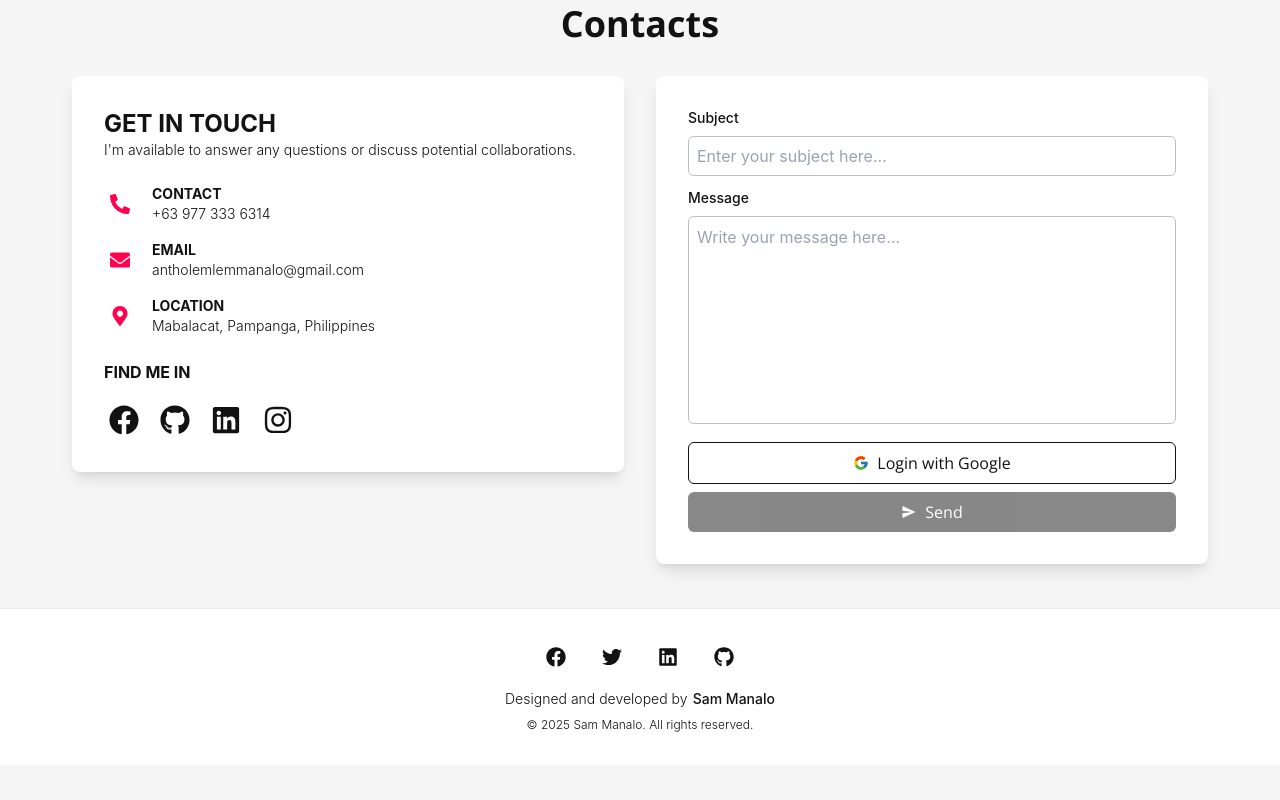
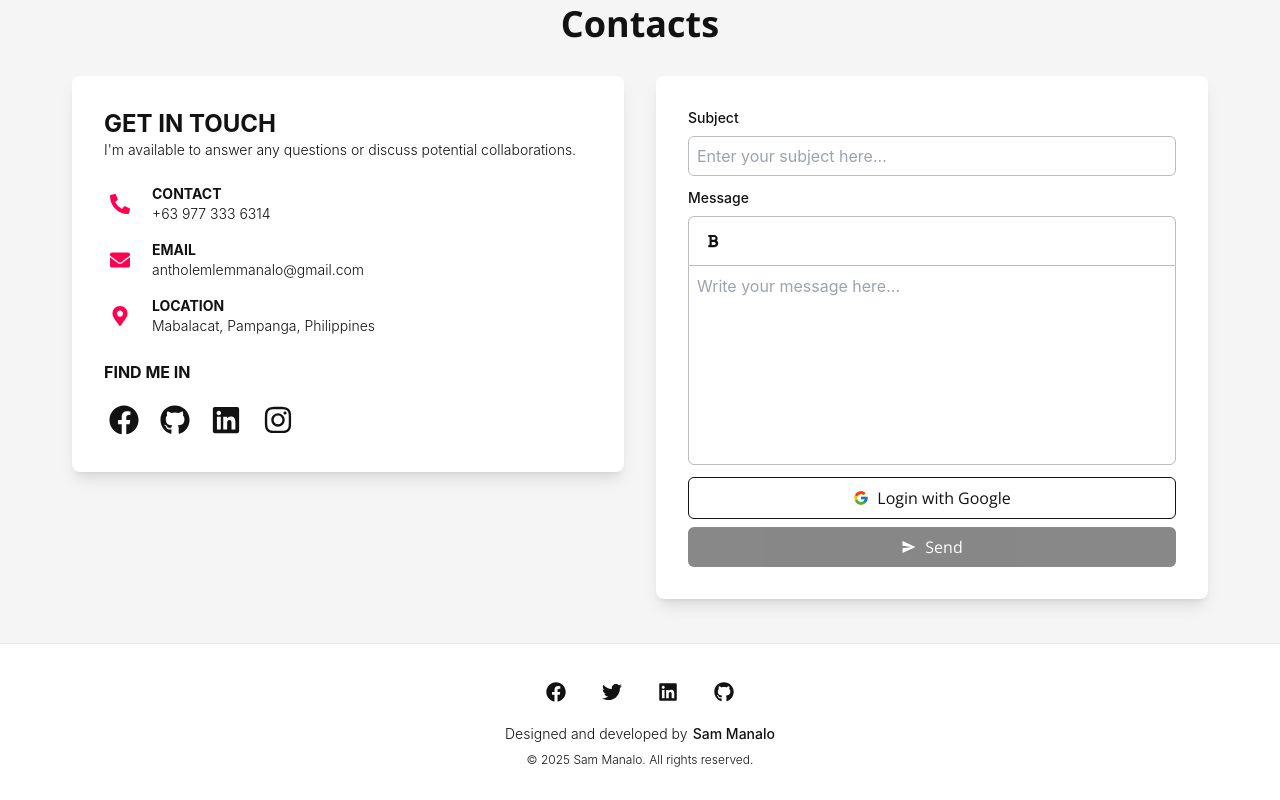
Before and after one commit to Antholem/web-portfolio, a React (Create React App) app in the folder portfolio/client/: page / in a window 1280 px wide. Shown: the part 1800-2600 px from the top of the page. Before the commit the page ends 2565 px from the top, so only its background shows below. Built offline with nearby package versions, Linux system fonts and the light colour scheme.

Commit message:
Basic layout for text editor using tiptap library

```diff
--- a/portfolio/client/package.json
+++ b/portfolio/client/package.json
@@ -5,6 +5,7 @@
   "dependencies": {
     "axios": "^1.7.9",
     "cra-template": "1.2.0",
+    "draft-js": "^0.11.7",
     "firebase": "^11.1.0",
     "react": "^18.3.0",
     "react-dom": "^18.3.0",
--- /dev/null
+++ b/portfolio/client/src/components/TextEditor.js
@@ -0,0 +1,95 @@
+import React, { useState, useRef, useEffect } from "react";
+import { useThemeStore } from "../store/themeStore";
+import { Editor, EditorState, RichUtils, ContentState } from "draft-js";
+import "draft-js/dist/Draft.css";
+import { FaBold } from "react-icons/fa";
+import { IconButton } from "./";
+
+const TextEditor = ({
+  placeholder = "Write your message...",
+  size = "md",
+  isRequired = false,
+  value = "", // Default value is an empty string
+  onChange = () => {}, // Ensure onChange is always a function
+  className = "",
+  ...props
+}) => {
+  const { theme } = useThemeStore();
+  const editorRef = useRef(null);
+
+  const [editorState, setEditorState] = useState(() =>
+    value ? EditorState.createWithContent(ContentState.createFromText(value)) : EditorState.createEmpty()
+  );
+
+  // Update state when `value` prop changes
+  useEffect(() => {
+    if (value !== editorState.getCurrentContent().getPlainText()) {
+      setEditorState(EditorState.createWithContent(ContentState.createFromText(value)));
+    }
+  }, [value]);
+
+  // Check if Bold is active
+  const isBoldActive = editorState.getCurrentInlineStyle().has("BOLD");
+
+  // Function to toggle Bold style
+  const toggleBold = (event) => {
+    event.preventDefault();
+    setEditorState(RichUtils.toggleInlineStyle(editorState, "BOLD"));
+  };
+
+  // Handle text changes and call `onChange`
+  const handleEditorChange = (newEditorState) => {
+    setEditorState(newEditorState);
+    if (typeof onChange === "function") {
+      onChange(newEditorState.getCurrentContent().getPlainText());
+    }
+  };
+
+  // Check if editor is empty
+  const isEditorEmpty = !editorState.getCurrentContent().hasText();
+
+  /** Styles for size */
+  const sizeStyles = {
+    xs: "h-20 text-xs",
+    sm: "h-24 text-sm",
+    md: "h-32 text-base",
+    lg: "h-40 text-lg",
+  };
+
+  return (
+    <div className={`rounded-md ${theme === "dark" ? "bg-dark-paper" : "bg-light-paper"} ${className}`}>
+      {/* Toolbar */}
+      <div className={`p-2 border-t border-r border-l rounded-t-md ${theme === "dark" ? "bg-dark- border-dark-text-disabled" : "bg-light-paper border-light-text-disabled"}`}>
+        <IconButton
+          type="button"
+          onMouseDown={toggleBold}
+          aria-label="bold"
+          icon={<FaBold className={isBoldActive ? "text-brand" : ""} />}
+          variant="text"
+          size="xs"
+        />
+      </div>
+
+      {/* Editor */}
+      <div
+        className={`border rounded-b-md focus-within:border-brand p-2 min-h-[200px] cursor-text relative ${theme === "dark" ? "bg-dark- border-dark-text-disabled hover:border-dark-text-primary" : "bg-light-paper border-light-text-disabled hover:border-light-text-primary"} ${sizeStyles[size]}`}
+        tabIndex="0"
+        onClick={() => editorRef.current.focus()}
+      >
+        {isEditorEmpty && (
+          <div className="absolute top-2 left-2 text-gray-400 pointer-events-none">
+            {placeholder}
+          </div>
+        )}
+        <Editor
+          ref={editorRef}
+          editorState={editorState}
+          onChange={handleEditorChange}
+          {...props}
+        />
+      </div>
+    </div>
+  );
+};
+
+export default TextEditor;
--- a/portfolio/client/src/components/index.js
+++ b/portfolio/client/src/components/index.js
@@ -5,6 +5,7 @@ import Icon from "./Icon";
 import IconButton from "./IconButton";
 import Input from "./Input";
 import TextArea from "./TextArea";
+import TextEditor from "./TextEditor";
 import Tooltip from "./Tooltip";
 
 export {
@@ -15,5 +16,6 @@ export {
     IconButton,
     Input,
     TextArea,
+    TextEditor,
     Tooltip
 };
--- a/portfolio/client/src/views/Contacts.js
+++ b/portfolio/client/src/views/Contacts.js
@@ -13,7 +13,7 @@ import { IoMdSend } from "react-icons/io";
 import { FcGoogle } from "react-icons/fc";
 import { signInWithPopup, GoogleAuthProvider } from "firebase/auth";
 import { auth } from "../config/firebase";
-import { Button, Card, Icon, IconButton, Input, TextArea, Tooltip } from "../components";
+import { Button, Card, Icon, IconButton, Input, TextArea, TextEditor, Tooltip } from "../components";
 
 const Contacts = () => {
     /** Contact Details */
@@ -181,7 +181,7 @@ const Contacts = () => {
                                 <label htmlFor="message" className="block text-sm font-medium mb-2">
                                     Message
                                 </label>
-                                <TextArea
+                                {/* <TextArea
                                     className="h-52"
                                     placeholder="Write your message here..."
                                     size="md"
@@ -190,6 +190,13 @@ const Contacts = () => {
                                     resize="none"
                                     value={message}
                                     onChange={(e) => setMessage(e.target.value)}
+                                /> */}
+                                <TextEditor
+                                    placeholder="Write your message here..."
+                                    size="md"
+                                    isRequired={true}
+                                    value={message}
+                                    onChange={(newValue) => setMessage(newValue)} // Ensure onChange is a function
                                 />
                             </div>
                             <div className="space-y-2">
```
Also changed, not shown: 1 other file (tests, documents, lock files or other folders).
